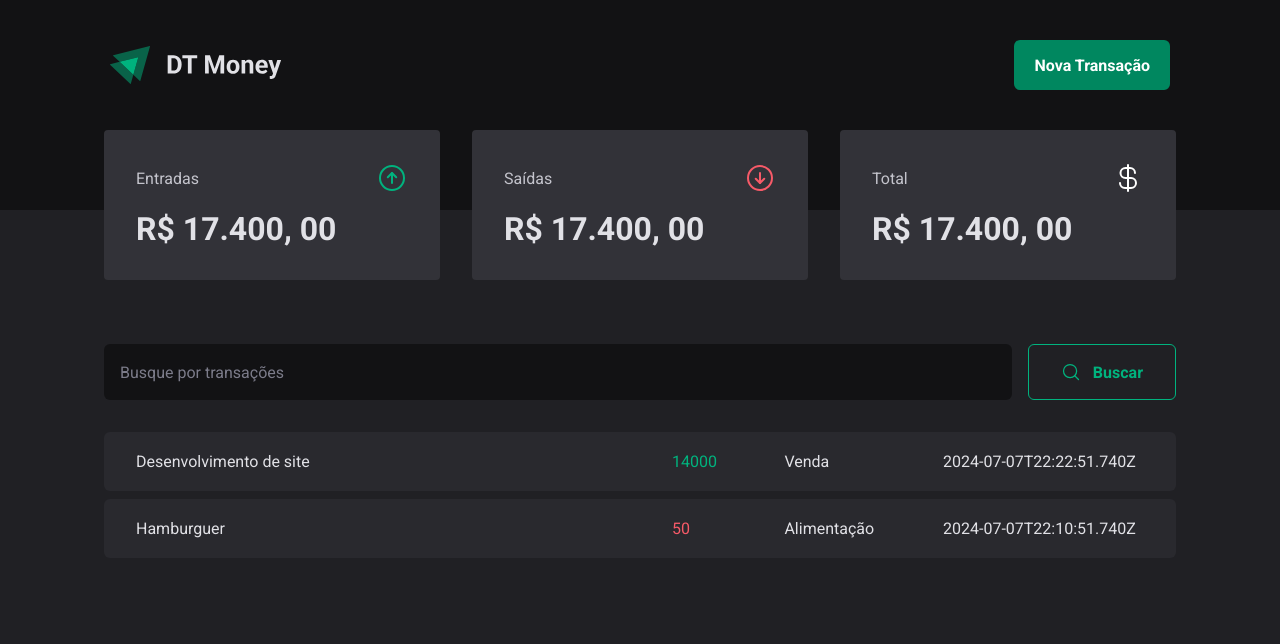
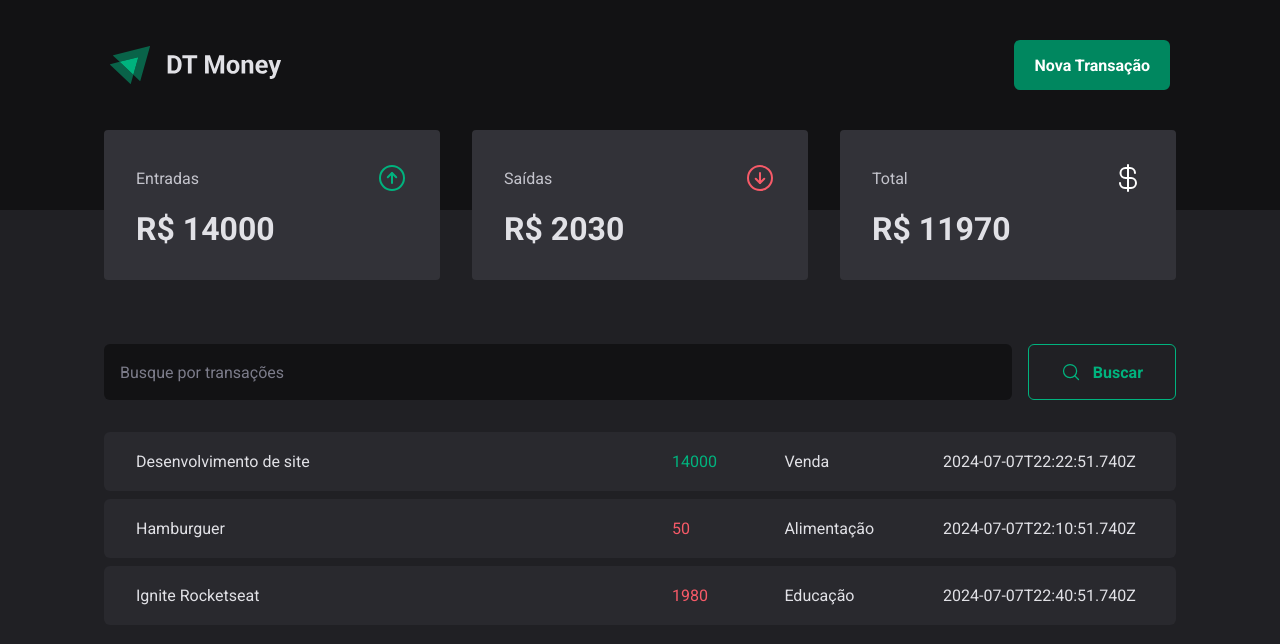
Before and after one commit to shindhi/03-dt-money, a React (Vite) app: page / in a window 1280 px wide. Shown: the top 644 px of the page. Built offline with nearby package versions, Linux system fonts and the light colour scheme; data requests are answered from the project's data file.

Commit message:
adiciona calculo do resumo das transações

```diff
--- a/server.json
+++ b/server.json
@@ -15,6 +15,14 @@
       "category": "Alimentação",
       "price": 50,
       "createdAt": "2024-07-07T22:10:51.740Z"
+    },
+    {
+      "id": 3,
+      "description": "Ignite Rocketseat",
+      "type": "outcome",
+      "category": "Educação",
+      "price": 1980,
+      "createdAt": "2024-07-07T22:40:51.740Z"
     }
   ]
 }
--- a/src/components/Summary/index.tsx
+++ b/src/components/Summary/index.tsx
@@ -9,6 +9,25 @@
   const theme = useTheme()
   const { transactions } = useContext(TransactionsContext)
 
+  const summary = transactions.reduce(
+    (acc, transaction) => {
+      if (transaction.type === 'income') {
+        acc.income += transaction.price
+        acc.total += transaction.price
+      } else {
+        acc.outcome += transaction.price
+        acc.total -= transaction.price
+      }
+
+      return acc
+    },
+    {
+      income: 0,
+      outcome: 0,
+      total: 0
+    }
+  )
+
   return (
     <SummaryContainer>
       <SummaryCard>
@@ -17,7 +36,7 @@
           <ArrowCircleUp size={32} color={theme['green-300']} />
         </header>
 
-        <strong>R$ 17.400, 00</strong>
+        <strong>R$ {summary.income}</strong>
       </SummaryCard>
 
       <SummaryCard>
@@ -26,7 +45,7 @@
           <ArrowCircleDown size={32} color={theme['red-300']} />
         </header>
 
-        <strong>R$ 17.400, 00</strong>
+        <strong>R$ {summary.outcome}</strong>
       </SummaryCard>
 
       <SummaryCard>
@@ -35,7 +54,7 @@
           <CurrencyDollar size={32} color={theme.white} />
         </header>
 
-        <strong>R$ 17.400, 00</strong>
+        <strong>R$ {summary.total}</strong>
       </SummaryCard>
     </SummaryContainer>
   )
```
